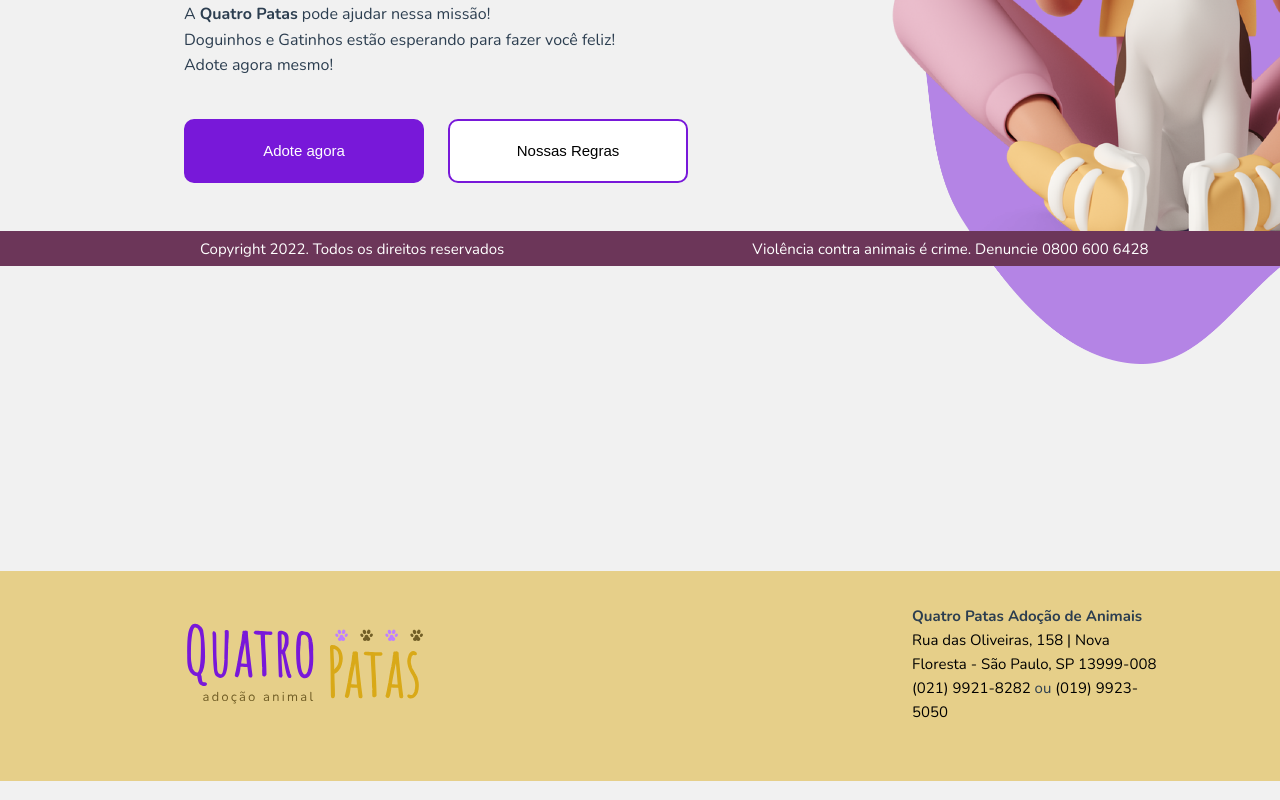
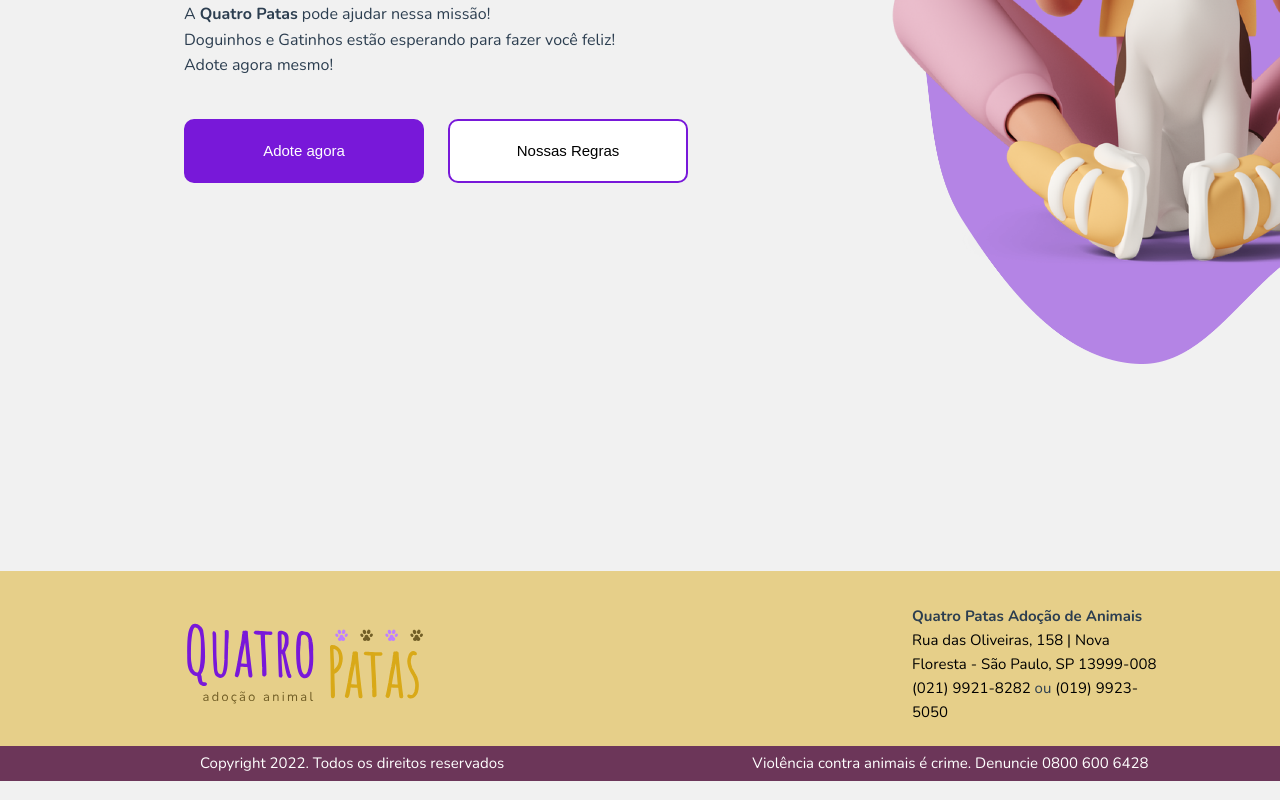
Before and after one commit to eusebiomae/QuatroPatas, a Vue app: page / in a window 1280 px wide. Shown: the part 534-1334 px from the top of the page. Built offline with nearby package versions, Linux system fonts and the light colour scheme.

Commit message:
subfooter arrumado. não está mais fixo

```diff
--- a/src/components/DogCards.vue
+++ b/src/components/DogCards.vue
@@ -128,6 +128,7 @@ export default defineComponent({
 
       this.heartActive = !this.heartActive;
     },
+
     closeModalHeart: function () {
       this.showModalHeart = false;
     },
@@ -312,11 +313,10 @@ export default defineComponent({
   align-items: center;
 }
 
-/* <!----------------------- Media Query --------------------> */
+/* <!----------------------- Media Query Desktop  --------------------> */
 @media (min-width: 700px) {
   .dogCard {
     flex-basis: 33.33%;
-
     padding: 15px;
   }
   .dogCard-inner {
@@ -333,79 +333,6 @@ export default defineComponent({
   }
   .dogCard-detail {
     text-align: center;
-  }
-
-  .card-modal {
-    display: flex;
-    margin-inline: 75vh;
-    margin-top: 25vh;
-    padding: 25px;
-    width: 70vh;
-    height: 50vh;
-    box-shadow: 0px 0px 16px rgba(0, 0, 0, 0.25);
-    perspective: 300px;
-    border-radius: 10px;
-    background-color: #d88bb9;
-    border: 5px solid #fff;
-  }
-  .card-modalAdopt {
-    display: flex;
-    margin-inline: 75vh;
-    margin-top: 25vh;
-    padding: 25px;
-    width: 70vh;
-    height: 50vh;
-    box-shadow: 0px 0px 16px rgba(0, 0, 0, 0.25);
-    perspective: 300px;
-    border-radius: 10px;
-    background-color: #91d88b;
-    border: 5px solid #fff;
-  }
-  .img-modal {
-    width: 25vh;
-  }
-  .img-modalAdopt {
-    width: 80px;
-    /* margin-bottom: -40px; */
-  }
-  .icon-close {
-    width: 30px;
-    height: 30px;
-    display: flex;
-  }
-  .text-modal {
-    display: flex;
-    float: right;
-    margin-top: -33vh;
-    font-size: 4vh;
-    margin-right: -30px;
-  }
-  .text-modalAdopt {
-    display: flex;
-    float: right;
-    font-size: 4vh;
-    margin-right: 5px;
-  }
-
-  .subtext-modal {
-    display: flex;
-    float: right;
-    margin-top: -20vh;
-    margin-right: -30px;
-    font-family: "Nunito", sans-serif;
-    font-size: 15px;
-    text-align: center;
-    color: #000;
-  }
-  .subtext-modalAdopt {
-    display: flex;
-    float: right;
-    margin-top: -65px;
-    margin-right: 10px;
-    font-family: "Nunito", sans-serif;
-    font-size: 15px;
-    text-align: center;
-    color: #000;
   }
   .btn-group {
     margin-inline: 3vh;
@@ -459,7 +386,6 @@ export default defineComponent({
   }
   .modal-overlay {
     position: fixed;
-    /* background-size: cover; */
     top: 0;
     left: 0;
     width: 100%;
@@ -477,5 +403,77 @@ export default defineComponent({
     position: fixed;
     margin-inline: 0;
   }
+
+  .card-modal {
+    display: flex;
+    margin-inline: 75vh;
+    margin-top: 25vh;
+    padding: 25px;
+    width: 70vh;
+    height: 50vh;
+    box-shadow: 0px 0px 16px rgba(0, 0, 0, 0.25);
+    perspective: 300px;
+    border-radius: 10px;
+    background-color: #d88bb9;
+    border: 5px solid #fff;
+  }
+  .card-modalAdopt {
+    display: flex;
+    margin-inline: 75vh;
+    margin-top: 25vh;
+    padding: 25px;
+    width: 70vh;
+    height: 50vh;
+    box-shadow: 0px 0px 16px rgba(0, 0, 0, 0.25);
+    perspective: 300px;
+    border-radius: 10px;
+    background-color: #91d88b;
+    border: 5px solid #fff;
+  }
+  .img-modal {
+    width: 25vh;
+  }
+  .img-modalAdopt {
+    width: 80px;
+  }
+  .icon-close {
+    width: 30px;
+    height: 30px;
+    display: flex;
+  }
+  .text-modal {
+    display: flex;
+    float: right;
+    margin-top: -33vh;
+    font-size: 4vh;
+    margin-right: -30px;
+  }
+  .text-modalAdopt {
+    display: flex;
+    float: right;
+    font-size: 4vh;
+    margin-right: 5px;
+  }
+
+  .subtext-modal {
+    display: flex;
+    float: right;
+    margin-top: -20vh;
+    margin-right: -30px;
+    font-family: "Nunito", sans-serif;
+    font-size: 15px;
+    text-align: center;
+    color: #000;
+  }
+  .subtext-modalAdopt {
+    display: flex;
+    float: right;
+    margin-top: -65px;
+    margin-right: 10px;
+    font-family: "Nunito", sans-serif;
+    font-size: 15px;
+    text-align: center;
+    color: #000;
+  }
 }
 </style>
--- a/src/components/Footer.vue
+++ b/src/components/Footer.vue
@@ -28,8 +28,7 @@
       </p>
       <br />
     </div>
-  </footer>
-  <footer id="subfooter" class="footer">
+    <div class="subfooter">
       <ul>
         <li>Copyright 2022. Todos os direitos reservados</li>
       </ul>
@@ -39,6 +38,7 @@
           <a href="tel:0800-600-6428" class="" id="phone-link">0800 600 6428</a>
         </li>
       </ul>
+    </div>
   </footer>
 </template>
 
@@ -56,8 +56,6 @@ footer {
   position: absolute;
   display: block;
   left: 0;
-  /* justify-content: flex-start; */
-  /* align-items: center; */
 }
 
 #logo-footer {
@@ -73,18 +71,16 @@ footer {
   font-family: "Nunito", sans-serif;
 }
 
-#subfooter {
+.subfooter {
   width: 100%;
   height: 135px;
   background: #6c3659;
-  position: fixed;
+  position: absolute;
   bottom: 0;
   left: 0;
   right: 0;
   display: block;
   font-family: "Nunito", sans-serif;
-  /* flex-direction: none; */
-  /* justify-content: flex-start; */
 }
 
 ul {
@@ -124,7 +120,7 @@ ul li {
   color: #9b5cda;
 }
 
-/* <!------------ Media Query ------------------> */
+/* <!------------ Media Query Desktop ------------------> */
 
 @media (min-width: 700px) {
   footer {
@@ -150,17 +146,15 @@ ul li {
     text-align: left;
   }
 
-  #subfooter {
+  .subfooter {
     width: 100%;
     height: 35px;
     background: #6c3659;
-    position: fixed;
-    bottom: 0;
+    position: absolute;
     left: 0;
-    right: 0;
     display: flex;
-    flex-direction: none;
     justify-content: flex-start;
+    align-items: center;
   }
 
   ul {
--- a/src/components/Header.vue
+++ b/src/components/Header.vue
@@ -136,7 +136,7 @@ a {
   font-size: x-large;
 }
 
-/* <!---------- Media Query ---------------> */
+/* <!---------- Media Query Desktop ---------------> */
 
 @media (min-width: 700px) {
   #logo {
--- a/src/views/AdoptView.vue
+++ b/src/views/AdoptView.vue
@@ -163,7 +163,7 @@ li {
   flex-wrap: wrap;
 }
 
-/* <!----------------------- Media Query -------------------> */
+/* <!----------------------- Media Query Desktop -------------------> */
 
 @media (min-width: 1200px) {
   #adopt {
--- a/src/views/HomeView.vue
+++ b/src/views/HomeView.vue
@@ -135,7 +135,7 @@ export default {
   max-width: 45vh;
 }
 
-/* <!------------------------Media Query --------------- > */
+/* <!------------------------ Media Query Desktop--------------- > */
 
 @media (min-width: 700px) {
   .home {
--- a/src/views/RulesView.vue
+++ b/src/views/RulesView.vue
@@ -87,10 +87,6 @@ export default {
 .button-rules-adopt {
   margin-top: 3vh;
 }
-
-/* #btn-adote {
-
-} */
 .btn-adote {
   width: 35vh;
   height: 10vh;
@@ -141,7 +137,7 @@ p {
   font-family: "Nunito", sans-serif;
 }
 
-/* <!----------------------- Media Query -------------------> */
+/* <!----------------------- Media Query Desktop -------------------> */
 
 @media (min-width: 700px) {
   .rules {
```
Lines whose indentation alone changed are shown as unchanged.
